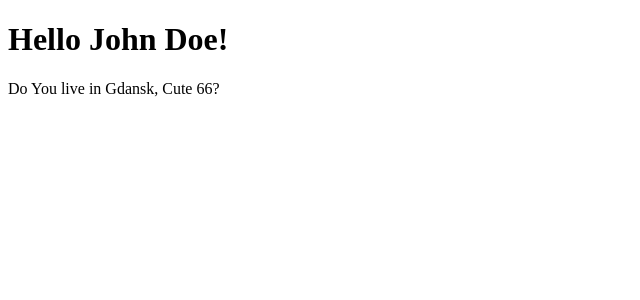
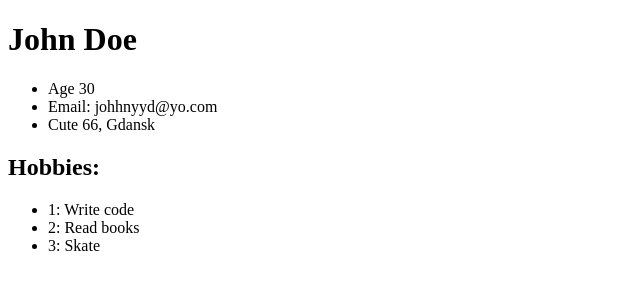
Before and after one commit to patryk-kakol/angular_playground, an Angular app in the folder anapp/: page / in a window 1280 px wide. Shown: the top 300 px of the page, without its empty margins (0-640 px from the left). Built offline with nearby package versions, Linux system fonts and the light colour scheme.

Commit message:
list generator

```diff
--- a/anapp/src/app/components/user/user.component.html
+++ b/anapp/src/app/components/user/user.component.html
@@ -1,2 +1,13 @@
-<h1>Hello {{name}}!</h1>
-<p>Do You live in {{address.city}}, {{address.street}} {{address.street_number}}?</p>
+<h1>{{name}}</h1>
+<ul>
+  <li>Age {{age}}</li>
+  <li>Email: {{email}}</li>
+  <li>{{address.street}} {{address.street_number}}, {{address.city}}</li>
+</ul>
+
+<h2>Hobbies: </h2>
+<ul>
+  <li *ngFor= "let hobby of hobbies; let i = index">
+    {{i + 1}}: {{hobby}}
+  </li>
+</ul>
--- a/anapp/src/app/components/user/user.component.ts
+++ b/anapp/src/app/components/user/user.component.ts
@@ -9,11 +9,9 @@ export class UserComponent implements OnInit {
   name: string;
   age: number;
   email: string;
-  address: {
-    street: string,
-    city: string,
-    street_number: number
-  };
+  address: Address;
+  hobbies: string[];
+  hello: any[];
 
   constructor() {
     console.log('constructor ran...');
@@ -23,11 +21,21 @@ export class UserComponent implements OnInit {
     console.log('ngOnInit ran...');
     this.name = 'John Doe';
     this.age = 30;
+    this.email = 'johhnyyd@yo.com';
     this.address = {
       street: 'Cute',
       city: 'Gdansk',
       street_number: 66
     };
+    this.hobbies = ['Write code', 'Read books', 'Skate'];
+    this.hello = [1, 2, null, true, 'YO!'];
   }
 
 }
+
+
+interface Address {
+  street: string;
+  city: string;
+  street_number: number;
+}
```
